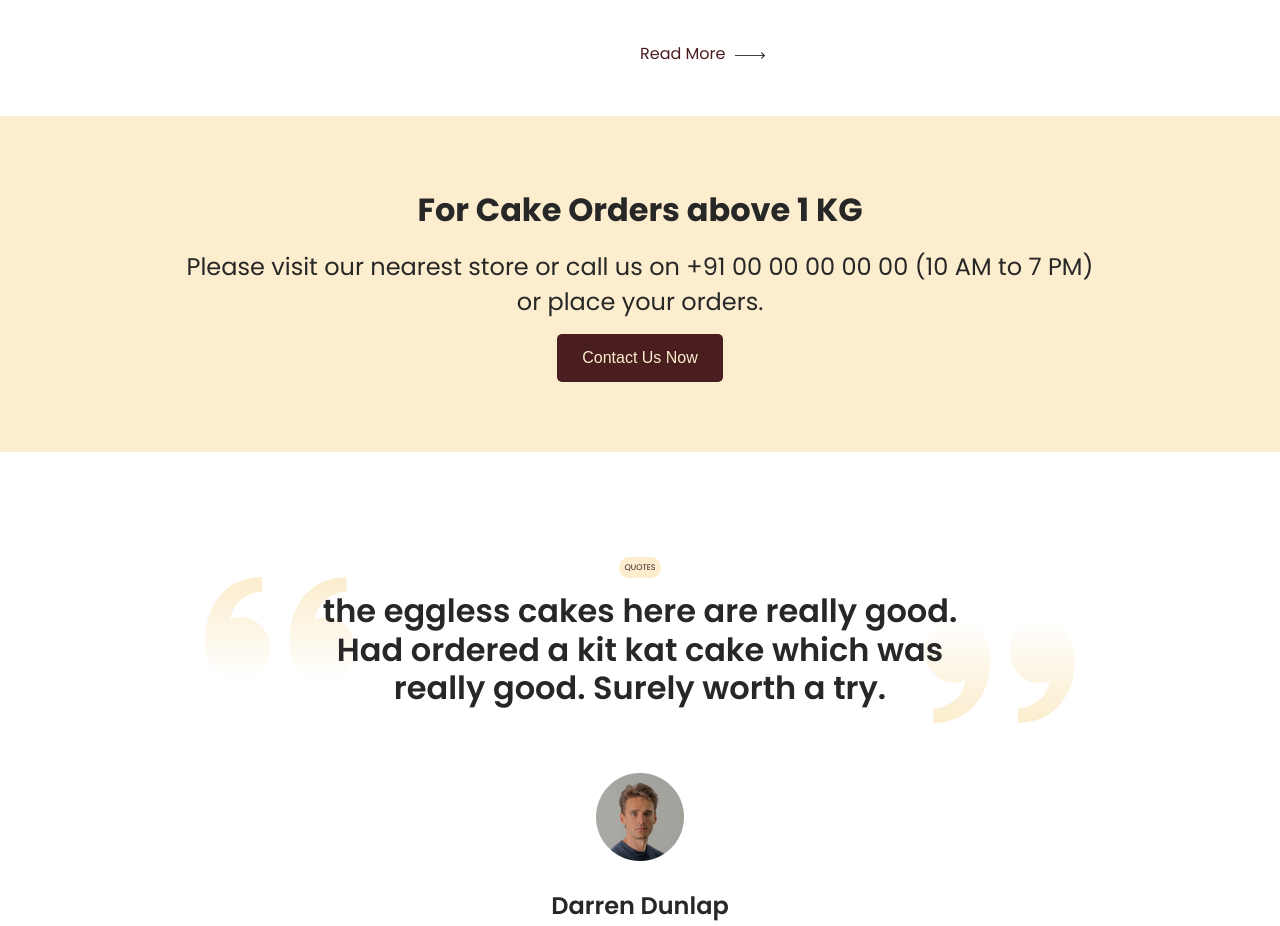
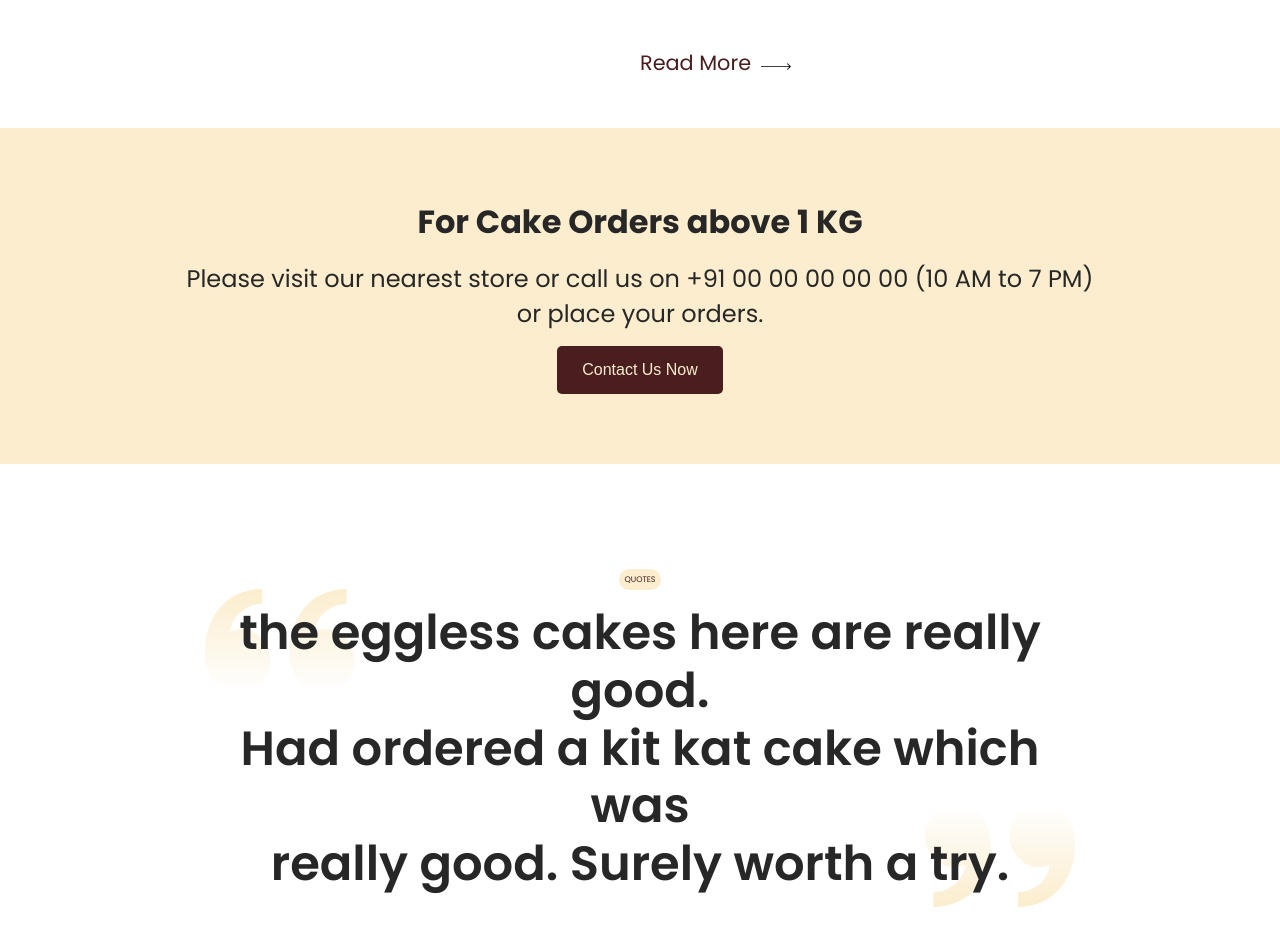
Before and after one commit to pedroevaristo17/chocobrat-bakery-website, a plain HTML site: page index.html in a window 1280 px wide. Shown: the part 1078-2004 px from the top of the page. Drawn offline with Linux system fonts and the light colour scheme.

Commit message:
font size edited

```diff
--- a/main.css
+++ b/main.css
@@ -50,6 +50,7 @@ body {
 .section3 a {
   text-decoration: none;
   color: #4A1D1F;
+  font-size: 1.3em;
 }
 
 #arrow {
@@ -135,6 +136,7 @@ body {
   z-index: 3;
   position: relative;
   line-height: 1.2;
+  font-size: 1.5em;
 }
 
 #doublequote2 {
```
